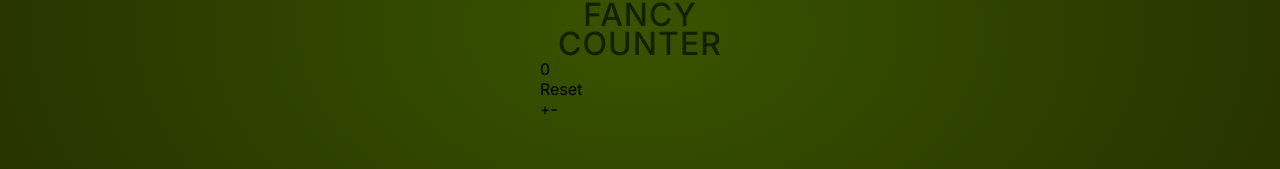
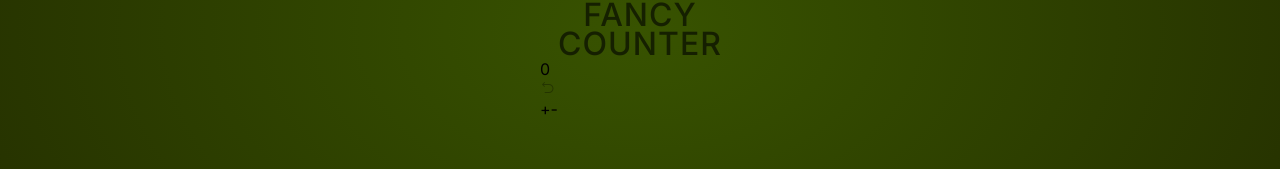
Before and after one commit to kmje405/fancy-counter, a React (Vite) app: page / in a window 1280 px wide. Shown: the part 370-539 px from the top of the page. Built offline with nearby package versions, Linux system fonts and the light colour scheme.

Commit message:
add counter reset component

```diff
--- a/src/components/Reset.jsx
+++ b/src/components/Reset.jsx
@@ -1,3 +1,14 @@
-export default function Reset() {
-  return <button>Reset</button>;
+import { ResetIcon } from "@radix-ui/react-icons";
+
+export default function Reset({ setCount }) {
+  function handleCountReset() {
+    console.log("Reset button clicked");
+    setCount(0);
+  }
+
+  return (
+    <button className="reset-btn">
+      <ResetIcon onClick={handleCountReset} />
+    </button>
+  );
 }
```
